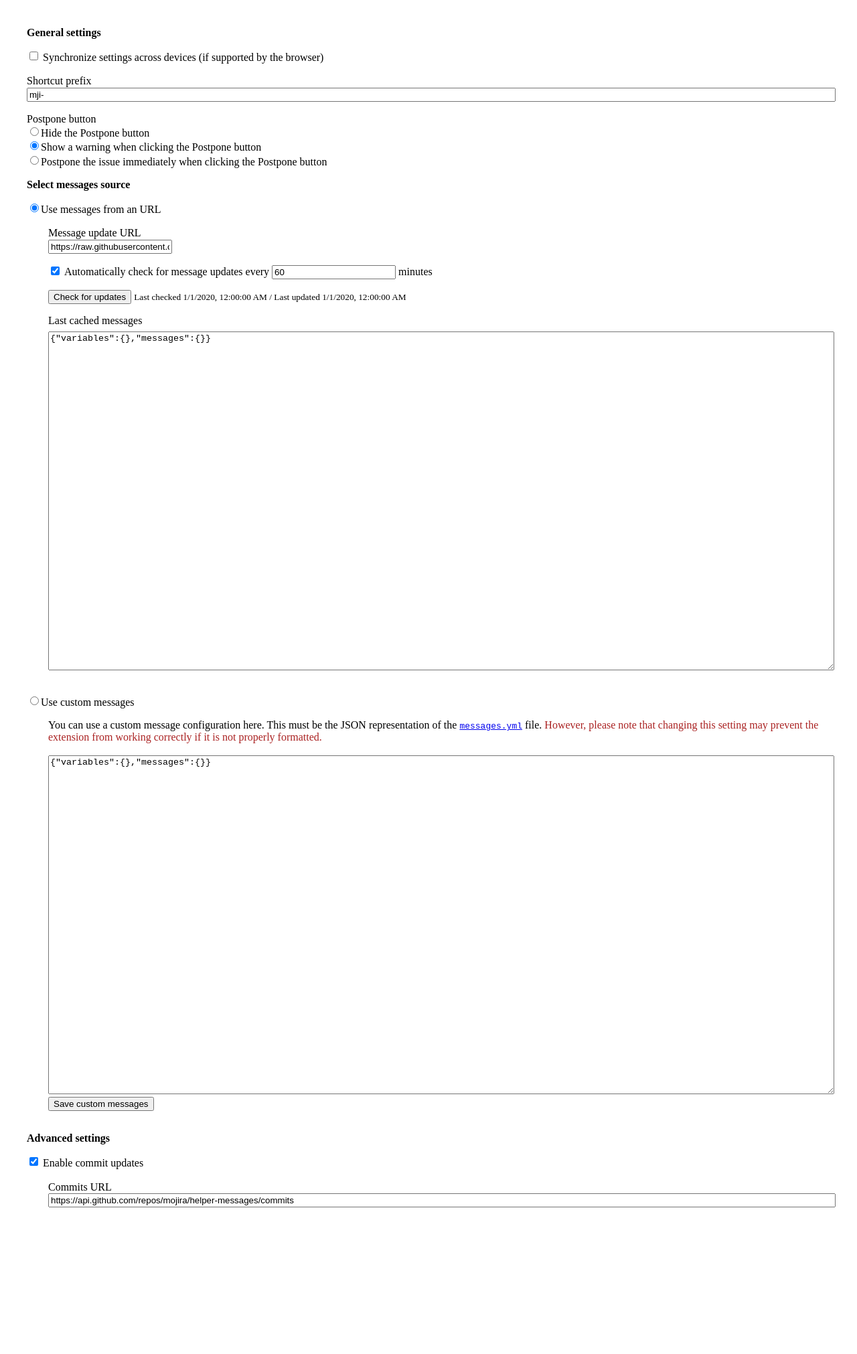
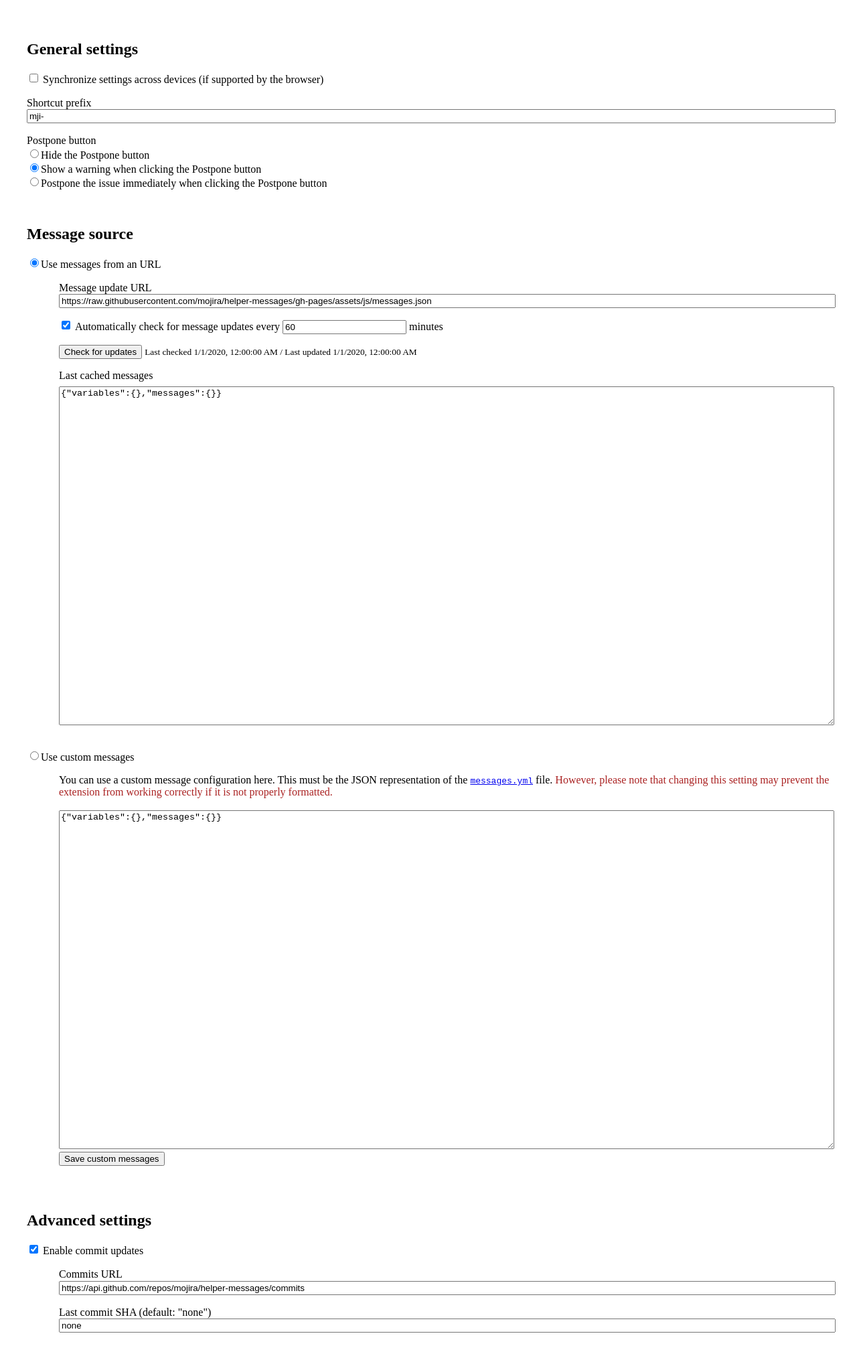
Before and after one commit to mojira/mojira-plus, a website with bundled scripts: page src/options/options.html in a window 1280 px wide. Shown: the whole page at 67% size. Before the commit the page ends 1875 px from the top, so only its background shows below. Built offline with nearby package versions, Linux system fonts and the light colour scheme; some packages are replaced by stand-ins of ours.

Commit message:
Add a few minor fixes * Improve options styling * Fix badge not updating properly on first success * Remove console.debug call

```diff
--- a/src/options/options.html
+++ b/src/options/options.html
@@ -11,7 +11,7 @@
 
             .subpanel {
                 margin-top: 1em;
-                margin-left: 2em;
+                margin-left: 3em;
                 margin-bottom: 2em;
             }
 
@@ -44,12 +44,16 @@
             .important {
                 color: #aa2222;
             }
+
+            .spacer {
+                height: 1em;
+            }
         </style>
     </head>
     <body>
         <div class="panel browser-style">
             <div class=group>
-                <b>General settings</b>
+                <h2>General settings</h2>
             </div>
 
             <div class="group browser-style">
@@ -69,15 +73,17 @@
                 <input id=postponeNone name=postpone type=radio><label for=postponeNone>Postpone the issue immediately when clicking the Postpone button</label><br>
             </div>
 
+            <div class=spacer></div>
+
             <div class=group>
-                <b>Select messages source</b>
+                <h2>Message source</h2>
             </div>
 
             <input id=remote name=msgsource type=radio><label for=remote>Use messages from an URL</label><br>
             <div id=remote-subpanel class="subpanel browser-style">
                 <div class="group browser-style">
                     <label for=url>Message update URL</label><br>
-                    <input class=browser-style id=url name=url type=text>
+                    <input class="browser-style textinput" id=url name=url type=text>
                 </div>
                 <div class="group browser-style">
                     <input id=auto-update name=auto-update type=checkbox>
@@ -110,8 +116,10 @@
                 <small id="custom-messages-feedback" class="hidden">test</small>
             </div>
 
+            <div class=spacer></div>
+
             <div class=group>
-                <b>Advanced settings</b>
+                <h2>Advanced settings</h2>
             </div>
 
             <div class="group browser-style">
@@ -123,6 +131,10 @@
                     <label for=commit-url>Commits URL</label><br>
                     <input class="browser-style textinput" id=commit-url name=commit-url type=text>
                 </div>
+                <div class="group browser-style">
+                    <label for=last-commit>Last commit SHA (default: "none")</label><br>
+                    <input class="browser-style textinput" id=last-commit name=last-commit type=text>
+                </div>
             </div>
         </div>
     </body>
--- a/src/options/options.js
+++ b/src/options/options.js
@@ -21,7 +21,8 @@ import {
     getCommitUpdatesEnabled,
     getCommitUrl,
     setCommitUpdatesEnabled,
-    setCommitUrl
+    setCommitUrl,
+    getLastCommit
 } from '../util/settings.js';
 import { checkForUpdates } from '../util/messages.js';
 
@@ -112,6 +113,11 @@ async function init() {
     document.querySelector('#commit-url').addEventListener('change', async () => {
         setCommitUrl(document.querySelector('#commit-url').value);
     });
+
+    document.querySelector('#last-commit').value = await getLastCommit();
+    document.querySelector('#last-commit').addEventListener('change', async () => {
+        setCommitUrl(document.querySelector('#last-commit').value);
+    });
 }
 
 init();
--- a/src/util/badge.js
+++ b/src/util/badge.js
@@ -1,9 +1,9 @@
-import { setPopupMessage } from "./settings.js";
+import { setPopupMessage } from './settings.js';
 
 /**
  * @type {'error' | 'loading' | 'success' | 'none'}
  */
-var currentBadge = 'none';
+let currentBadge = 'none';
 
 /**
  * Shows a success badge on the extension icon
@@ -55,6 +55,8 @@ export async function showErrorBadge(message) {
 }
 
 export async function hideBadge() {
+    browser.browserAction.setPopup({popup: ''});
+
     browser.browserAction.setBadgeText({text: ''});
 
     currentBadge = 'none';
--- a/src/util/messages.js
+++ b/src/util/messages.js
@@ -59,7 +59,10 @@ function updateLatestCommits() {
 
                         await setLastCommit(json[0].sha || 'none');
 
-                        if (lastKnownSha === 'none') return;
+                        if (lastKnownSha === 'none') {
+                            resolve();
+                            return;
+                        }
 
                         const commits = [];
 
```
Also changed, not shown: src/popup/popup.js (+3 -4 lines).
